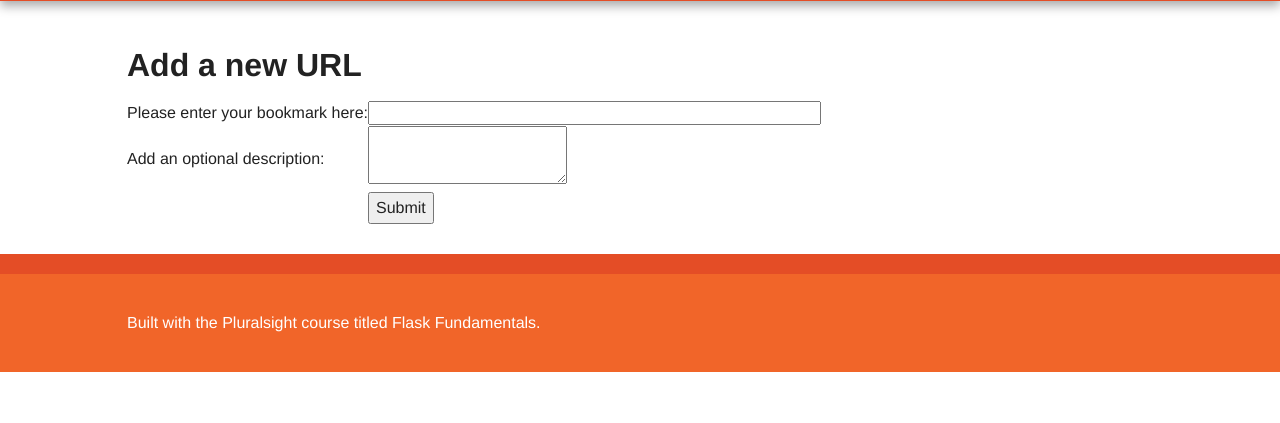
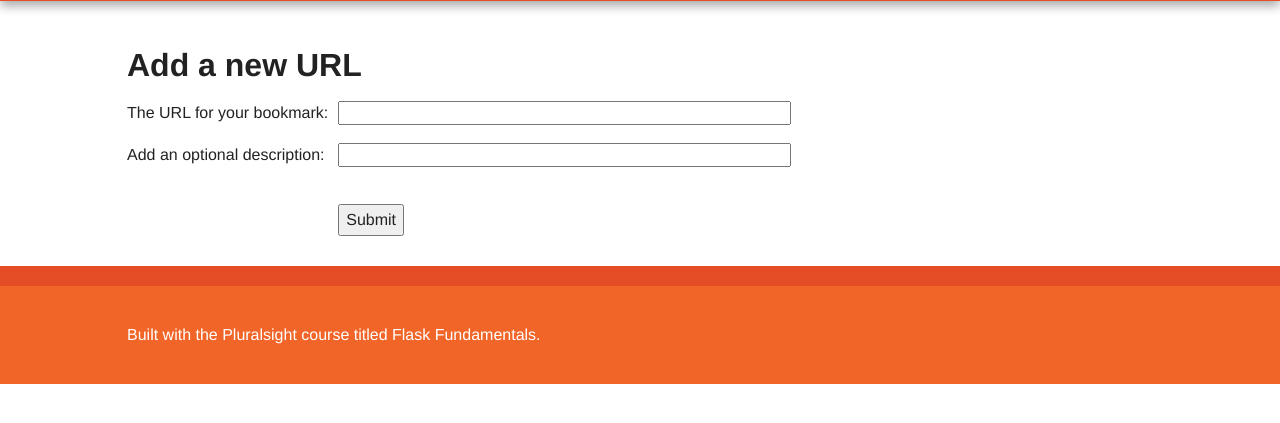
Before and after one commit to andrmich/thermos, a Flask app: template thermos/templates/add.html in a window 1280 px wide. Shown: the part 95-518 px from the top of the page. Run offline with Flask 2, Linux system fonts and the light colour scheme; the template is opened without the code that fills it: values that come from a table or form of the project are taken from there, others are empty; form fields are guessed from the names that the template uses; some libraries are stand-ins or nearby versions.

Commit message:
Added custom validation and a jinja macro for rendering forms.

```diff
--- /dev/null
+++ b/thermos/forms.py
@@ -0,0 +1,22 @@
+from flask_wtf import Form
+from wtforms.fields import StringField
+from wtforms.fields.html5 import URLField
+from wtforms.validators import DataRequired, url
+
+
+class BookmarkForm(Form):
+    url = URLField('The URL for your bookmark:', validators=[DataRequired(), url()])
+    description = StringField('Add an optional description: ')
+
+    def validate(self):
+        if not self.url.data.startswith("http://") or \
+                self.url.data.startswith("https://"):
+            self.url.data = "http://" + self.url.data
+
+        if not Form.validate(self):
+            return False
+
+        if not self.description.data:
+            self.description.data = self.url.data
+
+        return True
--- a/thermos/static/css/main.css
+++ b/thermos/static/css/main.css
@@ -167,10 +167,25 @@ nav a:hover {
     color: #000;
 }
 
-article .flashes {
+article.flashes {
     margin-bottom: 1em;
 }
 
+.error, .error input{
+    color: red;
+}
+
+tr.error td ul {
+    margin-top: 0;
+}
+
+tr.submit button {
+    margin-top: 20px;
+}
+
+input, button {
+    margin-left: 10px;
+}
 /* ==========================================================================
    Media Queries
    ========================================================================== */
--- a/thermos/templates/add.html
+++ b/thermos/templates/add.html
@@ -1,4 +1,5 @@
 {% extends "base.html" %}
+{% from "form_macros.html" import render_field %}
 
 {% block title %}
 Thermos -- Add a URL
@@ -10,15 +11,10 @@ Thermos -- Add a URL
         <form action="" method="post">
             {{form.hidden_tag()}}
             <table>
-                <tr>
-                    <td>Please enter your bookmark here:</td>
-                    <td>{{form.url(size=50)}}</td>
-                </tr>
-                <tr>
-                    <td>Add an optional description:</td>
-                    <td>{{form.description(size = 50)}}</td>
-                </tr>
-                <tr>
+                {{ render_field(form.url, size=50) }}
+                {{ render_field(form.description, size=50) }}
+
+                <tr class="submit">
                     <td></td>
                     <td><button type="submit">Submit</button></td>
                 </tr>
--- a/thermos/templates/base.html
+++ b/thermos/templates/base.html
@@ -1,17 +1,16 @@
 <!doctype html>
-<html class="no-js" lang="">
+<html class="no-js">
     <head>
         <meta charset="utf-8">
         <meta http-equiv="X-UA-Compatible" content="IE=edge,chrome=1">
         <title>{% block title %}{% endblock %}</title>
         <meta name="description" content="">
         <meta name="viewport" content="width=device-width, initial-scale=1">
-        <link rel="apple-touch-icon" href="apple-touch-icon.png">
 
         <link rel="stylesheet" href="{{ url_for('static', filename='css/normalize.min.css') }}">
         <link rel="stylesheet" href="{{ url_for('static', filename='css/main.css') }}">
 
-        <script src="js/vendor/modernizr-2.8.3-respond-1.4.2.min.js"></script>
+        <script src="{{ url_for('static', filename='js/vendor/modernizr-2.6.2-respond-1.1.0.min.js') }}"></script>
     </head>
     <body>
 
@@ -62,9 +61,9 @@
             </footer>
         </div>
 
-        <script src="//ajax.googleapis.com/ajax/libs/jquery/1.11.2/jquery.min.js"></script>
-        <script>window.jQuery || document.write('<script src="{{ url_for('static', filename='js/vendor/jquery-1.11.2.min.js') }}"><\/script>')</script>
 
-        <script src="js/main.js"></script>
+        <script src="//ajax.googleapis.com/ajax/libs/jquery/1.11.0/jquery.min.js"></script>
+        <script>window.jQuery || document.write('<script src="{{ url_for('static', filename='js/vendor/jquery-1.11.0.min.js') }}"><\/script>')</script>
+
     </body>
 </html>
--- /dev/null
+++ b/thermos/templates/form_macros.html
@@ -0,0 +1,16 @@
+{% macro render_field(field) %}
+    <tr {% if field.errors %} class="error" {% endif %}>
+        <td>{{ field.label }}</td>
+        <td> {{field(**kwargs) |safe }}</td>
+    </tr>
+    <tr class="error">
+        <td></td>
+        <td>
+            <ul>
+                {% for error in field.errors %}
+                <li>{{ error }}</li>
+                {% endfor %}
+            </ul>
+        </td>
+    </tr>
+{% endmacro %}
```
